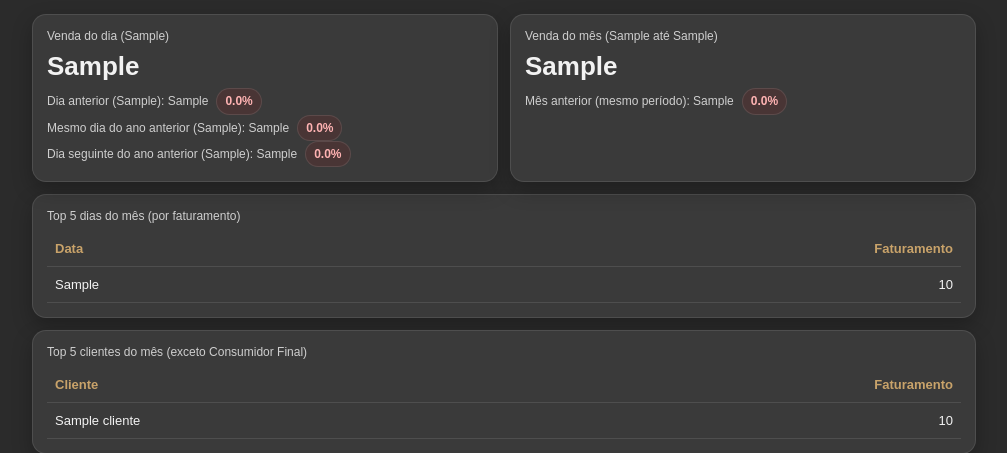
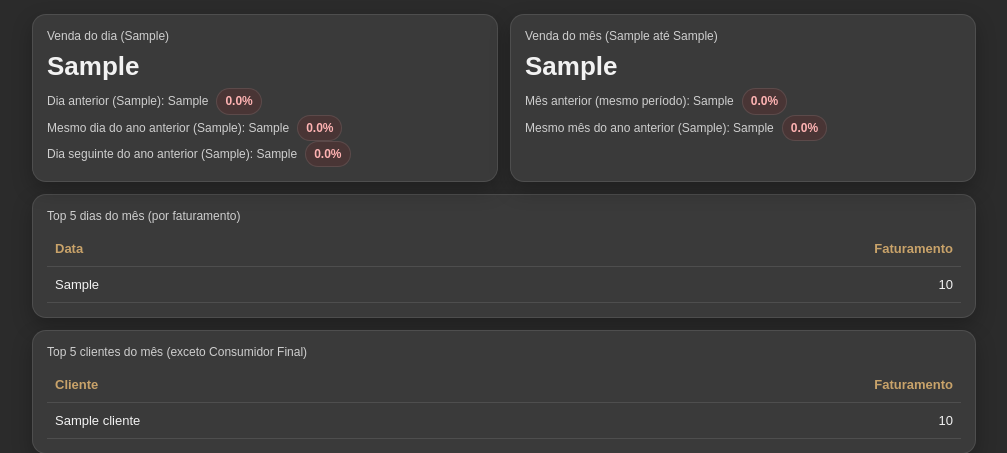
Before and after one commit to amandacostafashion/painel-vendas, a Flask app: template templates/dashboard.html in a window 1280 px wide. Shown: the part 84-537 px from the top of the page, without its empty margins (136-1143 px from the left). Run offline with Flask 3, Linux system fonts and the light colour scheme; the template is opened without the code that fills it: most values are stand-ins (such as "Sample title", 1, 10 or a date in 2020).

Commit message:
Update dashboard.html

```diff
--- a/templates/dashboard.html
+++ b/templates/dashboard.html
@@ -30,8 +30,6 @@
           <button class="btn">Aplicar</button>
         </div>
       </form>
-
-
     </header>
 
     {% if error %}
@@ -46,7 +44,7 @@
     <!-- ===== KPIs ===== -->
     <section class="grid">
 
-      <!-- CARD DIA -->
+      <!-- ================= CARD DIA ================= -->
       <div class="card">
         <div class="label">Venda do dia ({{ hoje_str }})</div>
         <div class="value">{{ v_hoje }}</div>
@@ -80,7 +78,7 @@
         </div>
       </div>
 
-      <!-- CARD MÊS -->
+      <!-- ================= CARD MÊS ================= -->
       <div class="card">
         <div class="label">
           Venda do mês ({{ ini_mes_str }} até {{ hoje_str }})
@@ -92,6 +90,16 @@
           {% if pct_mes is not none %}
             <span class="pill {% if pct_mes >= 0 %}up{% else %}down{% endif %}">
               {{ "%.1f"|format(pct_mes) }}%
+            </span>
+          {% endif %}
+        </div>
+
+        <!-- ✅ BLOCO CORRETO: MESMO MÊS DO ANO ANTERIOR -->
+        <div class="meta">
+          Mesmo mês do ano anterior ({{ mes_ano_ant_str }}): {{ v_mes_ano_ant }}
+          {% if pct_mes_ano_ant is not none %}
+            <span class="pill {% if pct_mes_ano_ant >= 0 %}up{% else %}down{% endif %}">
+              {{ "%.1f"|format(pct_mes_ano_ant) }}%
             </span>
           {% endif %}
         </div>
```
